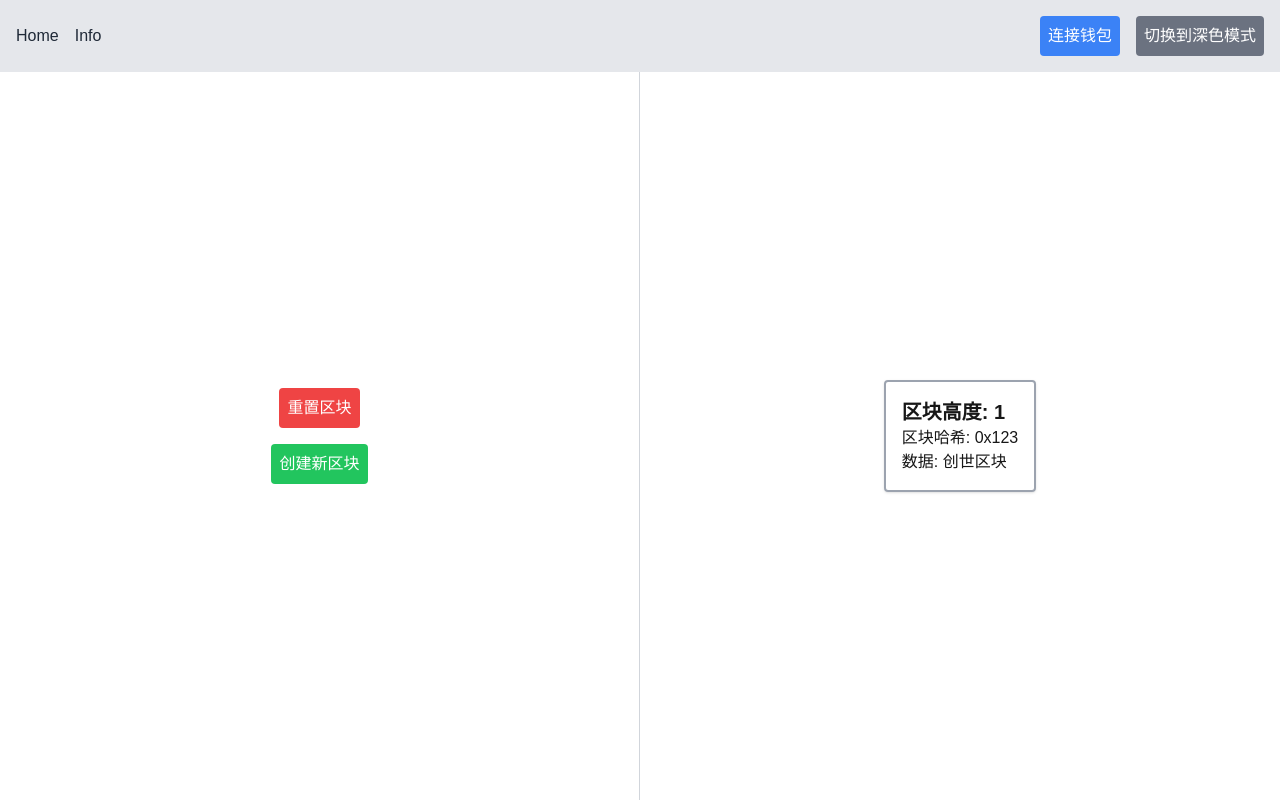
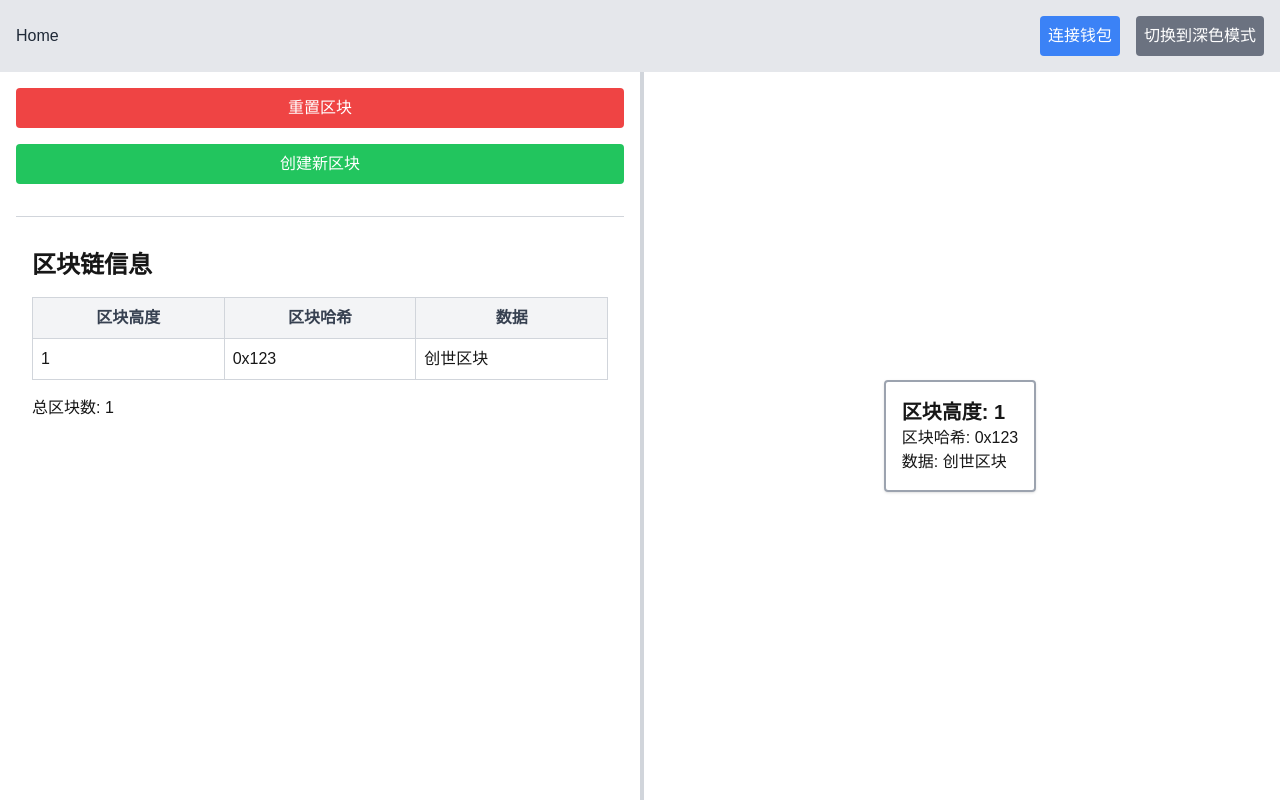
Before and after one commit to Tokunaga-X/blockchain-visualizer, a Next.js app: page / in a window 1280 px wide. Built offline with nearby package versions, Linux system fonts and the light colour scheme.

Commit message:
feat: update left section; remove info page

```diff
--- /dev/null
+++ b/app/components/Info.tsx
@@ -0,0 +1,53 @@
+"use client"
+
+interface Block {
+    height: number
+    hash: string
+    data: string
+}
+
+interface InfoProps {
+    blocks: Block[]
+}
+
+export default function Info({ blocks }: InfoProps) {
+    return (
+        <div className="container mx-auto p-4">
+            <h1 className="text-2xl font-bold mb-4">区块链信息</h1>
+            <table className="w-full border-collapse border border-gray-300">
+                <thead>
+                    <tr className="bg-gray-100 dark:bg-gray-700">
+                        <th className="border border-gray-300 p-2 text-gray-700 dark:text-gray-200">
+                            区块高度
+                        </th>
+                        <th className="border border-gray-300 p-2 text-gray-700 dark:text-gray-200">
+                            区块哈希
+                        </th>
+                        <th className="border border-gray-300 p-2 text-gray-700 dark:text-gray-200">
+                            数据
+                        </th>
+                    </tr>
+                </thead>
+                <tbody>
+                    {blocks.map(block => (
+                        <tr
+                            key={block.hash}
+                            className="hover:bg-gray-50 dark:hover:bg-gray-600"
+                        >
+                            <td className="border border-gray-300 p-2">
+                                {block.height}
+                            </td>
+                            <td className="border border-gray-300 p-2">
+                                {block.hash}
+                            </td>
+                            <td className="border border-gray-300 p-2">
+                                {block.data}
+                            </td>
+                        </tr>
+                    ))}
+                </tbody>
+            </table>
+            <p className="mt-4">总区块数: {blocks.length}</p>
+        </div>
+    )
+}
--- a/app/components/Layout.tsx
+++ b/app/components/Layout.tsx
@@ -53,12 +53,6 @@ export default function Layout({
                     >
                         Home
                     </Link>
-                    <Link
-                        href="/info"
-                        className="hover:text-gray-600 dark:hover:text-gray-400"
-                    >
-                        Info
-                    </Link>
                 </div>
                 <div className="flex items-center">
                     {showWalletButton && (
--- a/app/components/LeftSection.tsx
+++ b/app/components/LeftSection.tsx
@@ -1,18 +1,46 @@
 "use client"
+
+import Info from "./Info"
+
+interface Block {
+    height: number
+    hash: string
+    data: string
+}
 
 interface LeftSectionProps {
     onCreateNewBlock: () => void
+    onResetBlocks: () => void
+    blocks: Block[]
 }
 
-export default function LeftSection({ onCreateNewBlock }: LeftSectionProps) {
+export default function LeftSection({
+    onCreateNewBlock,
+    onResetBlocks,
+    blocks,
+}: LeftSectionProps) {
     return (
-        <div className="flex flex-col items-center">
-            <button
-                onClick={onCreateNewBlock}
-                className="p-2 bg-green-500 text-white rounded hover:bg-green-600"
-            >
-                创建新区块
-            </button>
+        <div className="flex flex-col w-full h-full">
+            <div className="flex flex-col items-center mb-4">
+                <button
+                    onClick={onResetBlocks}
+                    className="mb-4 p-2 bg-red-500 text-white rounded hover:bg-red-600 w-full"
+                >
+                    重置区块
+                </button>
+                <button
+                    onClick={onCreateNewBlock}
+                    className="p-2 bg-green-500 text-white rounded hover:bg-green-600 w-full"
+                >
+                    创建新区块
+                </button>
+            </div>
+
+            <div className="border-t border-gray-300 my-4"></div>
+
+            <div className="flex-1 overflow-y-auto">
+                <Info blocks={blocks} />
+            </div>
         </div>
     )
 }
--- a/app/info/page.tsx
+++ /dev/null
@@ -1,63 +0,0 @@
-"use client"
-
-import { useEffect, useState } from "react"
-
-import Layout from "../components/Layout"
-
-interface Block {
-    height: number
-    hash: string
-    data: string
-}
-
-export default function Info() {
-    const [blocks, setBlocks] = useState<Block[]>([])
-
-    useEffect(() => {
-        // 这里可以添加从本地存储或API获取区块数据的逻辑
-        setBlocks([
-            { height: 1, hash: "0x123", data: "Block 1 data" },
-            { height: 2, hash: "0x456", data: "Block 2 data" },
-        ])
-    }, [])
-
-    return (
-        <Layout>
-            <div className="container mx-auto p-4">
-                <h1 className="text-2xl font-bold mb-4">区块链信息</h1>
-                <table className="w-full border-collapse border border-gray-300">
-                    <thead>
-                        <tr className="bg-gray-100 dark:bg-gray-700">
-                            <th className="border border-gray-300 p-2">
-                                区块高度
-                            </th>
-                            <th className="border border-gray-300 p-2">
-                                区块哈希
-                            </th>
-                            <th className="border border-gray-300 p-2">数据</th>
-                        </tr>
-                    </thead>
-                    <tbody>
-                        {blocks.map(block => (
-                            <tr
-                                key={block.hash}
-                                className="hover:bg-gray-50 dark:hover:bg-gray-600"
-                            >
-                                <td className="border border-gray-300 p-2">
-                                    {block.height}
-                                </td>
-                                <td className="border border-gray-300 p-2">
-                                    {block.hash}
-                                </td>
-                                <td className="border border-gray-300 p-2">
-                                    {block.data}
-                                </td>
-                            </tr>
-                        ))}
-                    </tbody>
-                </table>
-                <p className="mt-4">总区块数: {blocks.length}</p>
-            </div>
-        </Layout>
-    )
-}
--- a/app/page.tsx
+++ b/app/page.tsx
@@ -1,9 +1,10 @@
 "use client"
+
+import { useCallback, useState } from "react"
 
 import Layout from "./components/Layout"
 import LeftSection from "./components/LeftSection"
 import RightSection from "./components/RightSection"
-import { useState } from "react"
 
 interface Block {
     height: number
@@ -15,6 +16,7 @@ export default function Home() {
     const [blocks, setBlocks] = useState<Block[]>([
         { height: 1, hash: "0x123", data: "创世区块" },
     ])
+    const [leftWidth, setLeftWidth] = useState(50) // 左侧宽度百分比
 
     const handleCreateNewBlock = () => {
         const newBlock: Block = {
@@ -29,20 +31,51 @@ export default function Home() {
         setBlocks([{ height: 1, hash: "0x123", data: "创世区块" }])
     }
 
+    const handleDrag = useCallback((e: React.MouseEvent) => {
+        const newLeftWidth = (e.clientX / window.innerWidth) * 100
+        setLeftWidth(Math.max(20, Math.min(80, newLeftWidth))) // 限制左侧宽度在20%到80%之间
+    }, [])
+
     return (
         <Layout showWalletButton={true}>
-            <div className="flex flex-1">
-                <div className="w-1/2 p-4 flex flex-col justify-center items-center border-r border-gray-300">
-                    <button
-                        onClick={handleResetBlocks}
-                        className="mb-4 p-2 bg-red-500 text-white rounded hover:bg-red-600"
-                    >
-                        重置区块
-                    </button>
-                    <LeftSection onCreateNewBlock={handleCreateNewBlock} />
+            <div className="flex flex-1 relative">
+                <div
+                    style={{ width: `${leftWidth}%` }}
+                    className="p-4 flex flex-col"
+                >
+                    <LeftSection
+                        onCreateNewBlock={handleCreateNewBlock}
+                        onResetBlocks={handleResetBlocks}
+                        blocks={blocks}
+                    />
                 </div>
-                <div className="w-1/2 p-4 flex flex-col justify-center items-center overflow-y-auto max-h-screen">
-                    <RightSection blocks={blocks} />
+                <div
+                    className="w-1 bg-gray-300 hover:bg-gray-400 cursor-col-resize absolute top-0 bottom-0"
+                    style={{ left: `${leftWidth}%` }}
+                    onMouseDown={() => {
+                        document.addEventListener(
+                            "mousemove",
+                            handleDrag as any
+                        )
+                        document.addEventListener(
+                            "mouseup",
+                            () => {
+                                document.removeEventListener(
+                                    "mousemove",
+                                    handleDrag as any
+                                )
+                            },
+                            { once: true }
+                        )
+                    }}
+                />
+                <div
+                    style={{ width: `${100 - leftWidth}%` }}
+                    className="p-4 flex flex-col justify-center items-center overflow-y-auto max-h-screen"
+                >
+                    <div className="p-4 w-full">
+                        <RightSection blocks={blocks} />
+                    </div>
                 </div>
             </div>
         </Layout>
```
